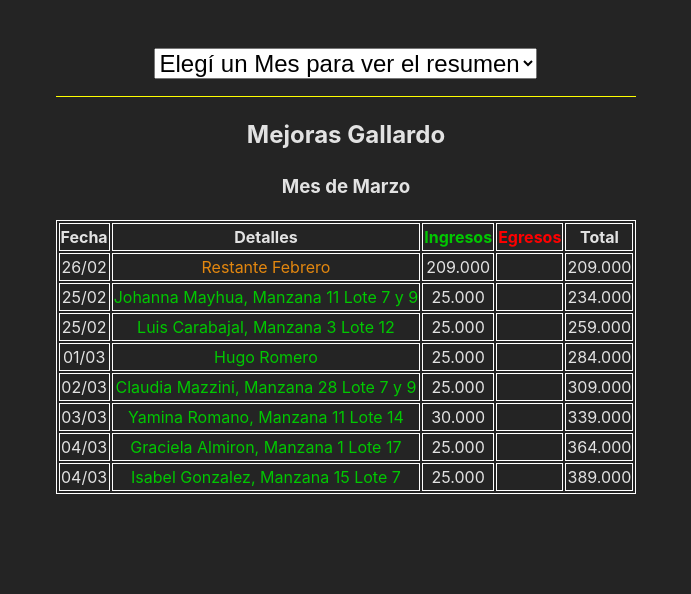
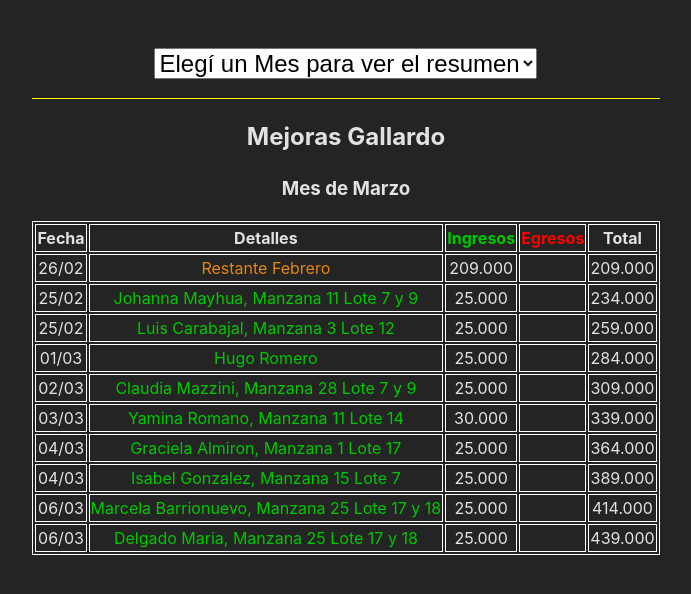
Before and after one commit to Dynezel/mejoras-gallardo, a React (Vite) app: page /marzo in a window 1280 px wide. Shown: the top 594 px of the page, without its empty margins (294-985 px from the left). Built offline with nearby package versions, Linux system fonts and the light colour scheme.

Commit message:
Pagos nuevos

```diff
--- a/src/Components/Marzo.jsx
+++ b/src/Components/Marzo.jsx
@@ -73,6 +73,20 @@ export default function Marzo() {
                         <td></td>
                         <td>389.000</td>
                     </tr>
+                    <tr>
+                        <td>06/03</td>
+                        <td className="ingresos">Marcela Barrionuevo, Manzana 25 Lote 17 y 18</td>
+                        <td>25.000</td>
+                        <td></td>
+                        <td>414.000</td>
+                    </tr>
+                    <tr>
+                        <td>06/03</td>
+                        <td className="ingresos">Delgado Maria, Manzana 25 Lote 17 y 18</td>
+                        <td>25.000</td>
+                        <td></td>
+                        <td>439.000</td>
+                    </tr>
                 </tbody>
             </table>
         </div>
```
